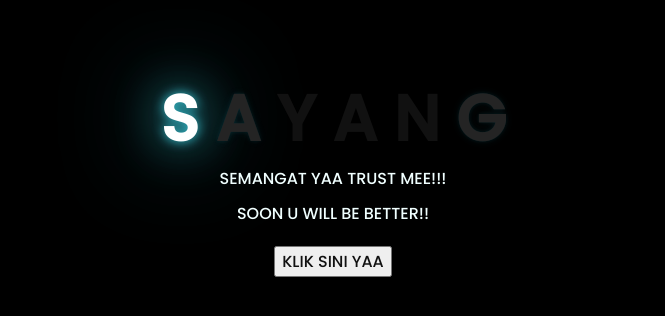
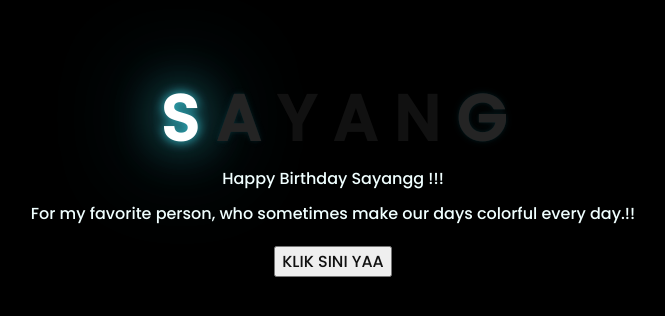
Before and after one commit to ferrariromano/bungapaa, a plain HTML site: page index.html in a window 1280 px wide. Shown: the part 234-550 px from the top of the page, without its empty margins (315-980 px from the left). Drawn offline with Linux system fonts and the light colour scheme.

Commit message:
birthday 21th

```diff
--- a/index.html
+++ b/index.html
@@ -21,11 +21,11 @@
 
     </div>
     <div class="description">
-        <span>SEMANGAT YAA TRUST MEE!!!</span>
+        <span>Happy Birthday Sayangg !!!</span>
     </div>
 
     <div class="description1">
-        <span>SOON U WILL BE BETTER!!</span>
+        <span>For my favorite person, who sometimes make our days colorful every day.!!</span>
     </div>
     <div class="button">
         <button>
```
